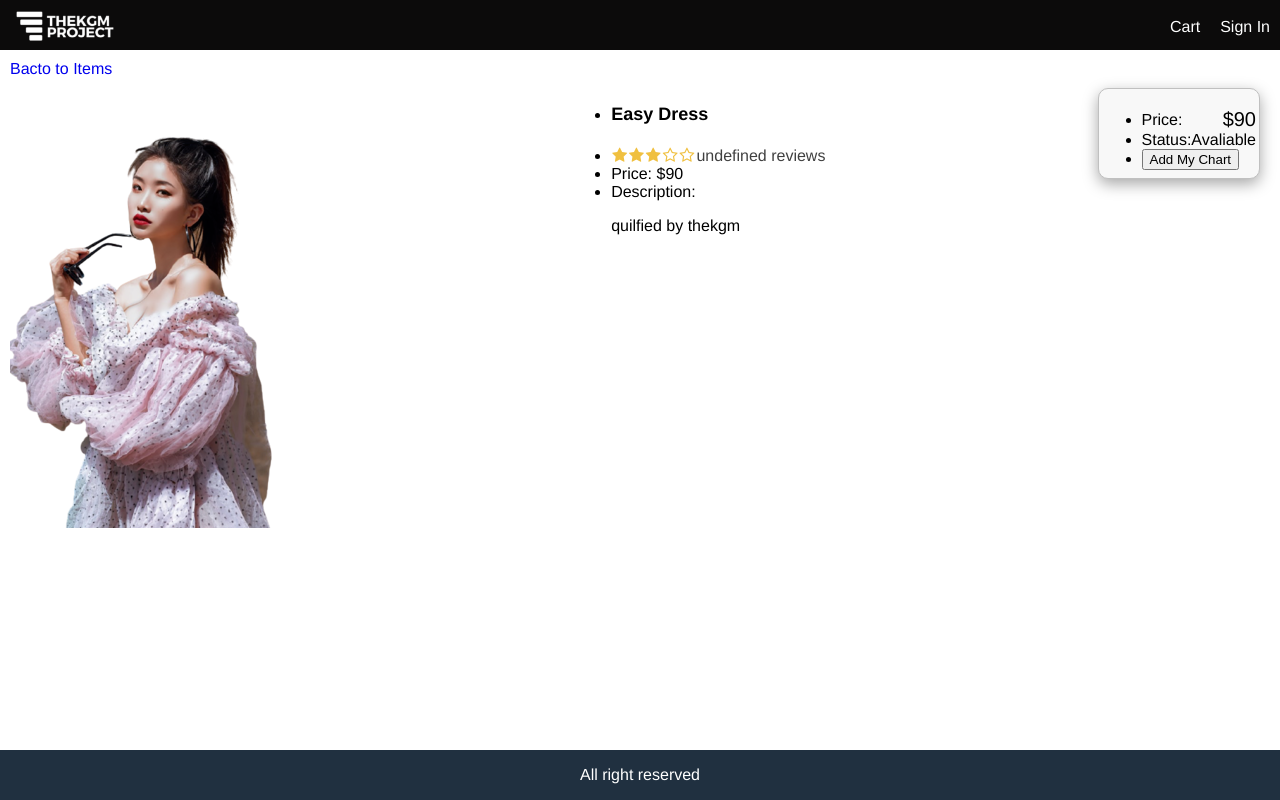
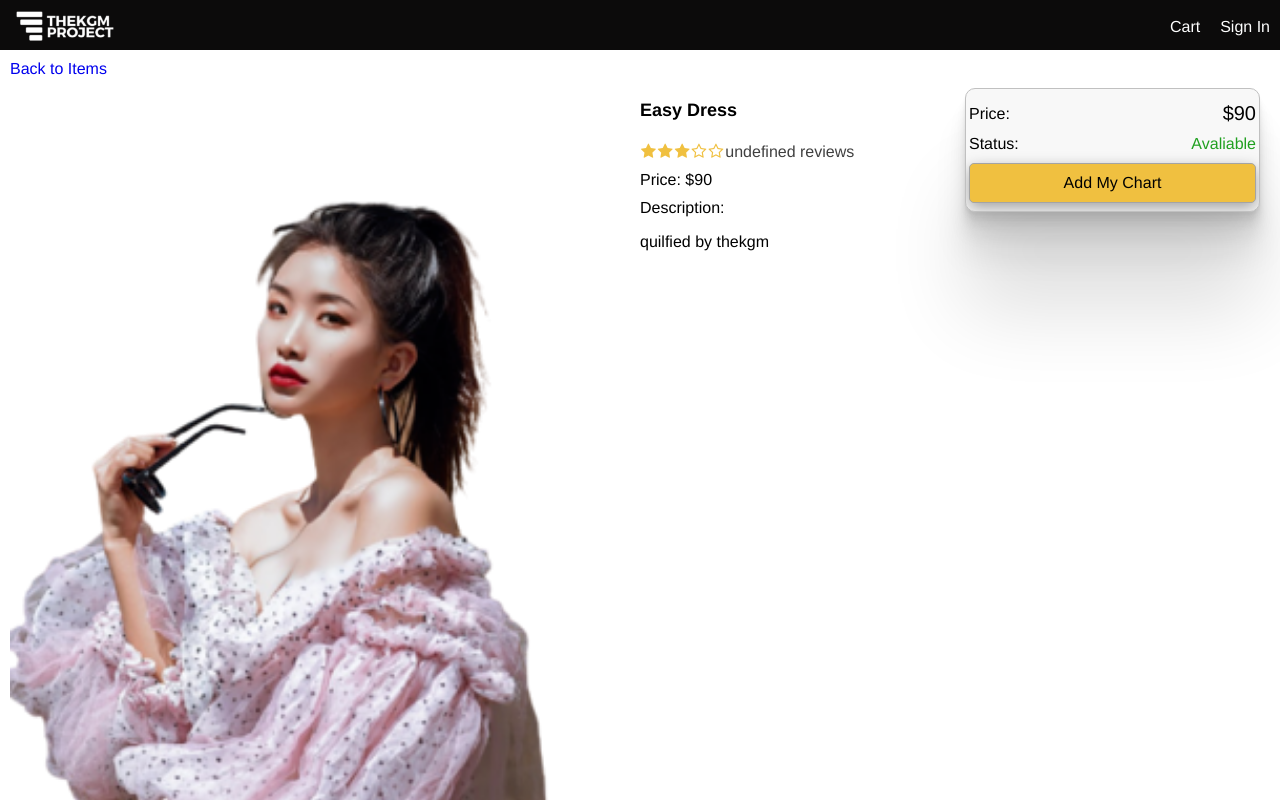
Before and after one commit to fatihkgm/EcommerceWebsite_React, a React (Create React App) app in the folder eshops/: page /product/1 in a window 1280 px wide. Shown: the top 800 px of the page. Built offline with nearby package versions, Linux system fonts and the light colour scheme.

Commit message:
style added for product router

```diff
--- a/eshops/src/index.css
+++ b/eshops/src/index.css
@@ -55,6 +55,35 @@
 a:hover {
   color: #ff8000;
 }
+ul {
+  padding: 0;
+  margin: 0;
+  list-style-type: none;
+}
+li {
+  margin-top: 1rem;
+}
+button {
+  padding: 1rem;
+  border-radius: 0.5rem;
+  border: 0.1rem #a4a4a4 solid;
+  font-size: 1.6rem;
+  font-family: Helvetica, Arial, sans-serif;
+  -webkit-font-smoothing: antialiased;
+  -moz-osx-font-smoothing: grayscale;
+  background-color: #f8f8f8;
+  cursor: pointer;
+  box-shadow: rgba(0, 0, 0, 0.35) 0px 5px 15px;
+}
+button:hover {
+  border: 0.1rem #404040 solid;
+}
+button.primary {
+  background-color: #f0c040;
+}
+button.block {
+  width: 100%;
+}
 /* Header */
 header a {
   color: #ffffff;
@@ -80,9 +109,18 @@
 .row.top {
   align-items: flex-start;
 }
+.col-1 {
+  flex: 1 1 25rem;
+}
+.col-2 {
+  flex: 2 1 50rem;
+}
 /* Image */
 img {
   border-radius: 0.5rem;
+}
+img.large {
+  width: 100%;
 }
 img.medium {
   max-width: 29rem;
@@ -96,7 +134,10 @@
   border-radius: 1rem;
   margin: 1rem;
   overflow: hidden;
-  box-shadow: rgba(0, 0, 0, 0.35) 0px 5px 15px;
+  box-shadow: 0 2.8px 2.2px rgba(0, 0, 0, 0.034),
+    0 6.7px 5.3px rgba(0, 0, 0, 0.048), 0 12.5px 10px rgba(0, 0, 0, 0.06),
+    0 22.3px 17.9px rgba(0, 0, 0, 0.072), 0 41.8px 33.4px rgba(0, 0, 0, 0.086),
+    0 100px 80px rgba(0, 0, 0, 0.12);
 }
 .card-body {
   padding: 0.3rem;
@@ -117,3 +158,10 @@
 .rating span:last-child {
   color: #404040;
 }
+
+.success {
+  color: #20a020;
+}
+.error {
+  color: #a02020;
+}
--- a/eshops/src/screens/ProductScreen.js
+++ b/eshops/src/screens/ProductScreen.js
@@ -10,7 +10,7 @@
   }
   return (
     <div>
-      <Link to="/">Bacto to Items</Link>
+      <Link to="/">Back to Items</Link>
       <div className="row top">
         <div className="col-2">
           <img className="large" src={product.image} alt={product.name}></img>
```
